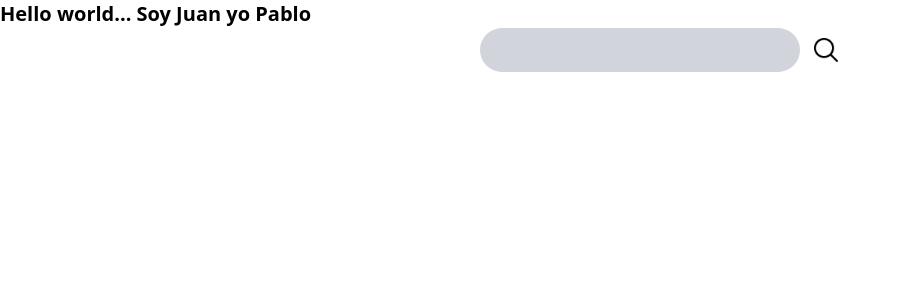
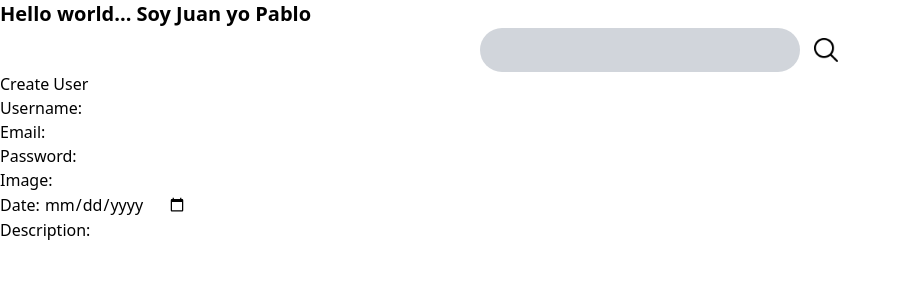
Before and after one commit to Koalaxy-PF/PF_VIDEOGAMES, a React (Vite) app in the folder FRONT_VIDEOGAMES/: page / in a window 1280 px wide. Shown: the top 300 px of the page, without its empty margins (0-901 px from the left). Built offline with nearby package versions, Linux system fonts and the light colour scheme.

Commit message:
Renderizando formulario

```diff
--- a/FRONT_VIDEOGAMES/src/App.jsx
+++ b/FRONT_VIDEOGAMES/src/App.jsx
@@ -1,6 +1,7 @@
 import './App.css'
 import Navbar from "./components/Navbar/Navbar"
 import SearchBar from './components/SearchBar/SearchBar'
+import CreateUser from './views/createUser/createUser'
 
 
 function App() {
@@ -16,7 +17,10 @@ function App() {
       </h1>
     <div>
       <Navbar/>
+      <CreateUser/>
     </div>
+
+
     </div>
   )
 }
--- a/FRONT_VIDEOGAMES/src/views/createUser/createUser.jsx
+++ b/FRONT_VIDEOGAMES/src/views/createUser/createUser.jsx
@@ -1,13 +1,13 @@
-import React, { useState, useEffect } from "react";
-import { useDispatch, useSelector } from "react-redux";
-import { Link, useHistory } from "react-router-dom";
-import validate from "./validators.jsx";
+import React, { useState } from "react";
+//import { useDispatch, useSelector } from "react-redux";
+//import {Link} from "react-router-dom";
+//import validate from "./validators.jsx";
 
 export default function CreateUser() {
-  const dispatch = useDispatch();
-  const history = useHistory();
+ // const dispatch = useDispatch();
+  //const history = useHistory();
 
-  const [errors, setErrors] = useState({});
+  //const [errors, setErrors] = useState({});
 
   const [input, setInput] = useState({
     username: "",
@@ -21,50 +21,52 @@ export default function CreateUser() {
   });
 
   //history.push("/home");
-
+/*
   useEffect(() => {
 
 
-  }, []);
+  }, []); */
 
   return (
     <div>
-      <div>
+     {/*  <div>
         <Link to="/home">
           <button>BACKOALA</button>
         </Link>
-      </div>
+      </div> */}
       <div>
         <h1>Create User</h1>
         <form>
           <div>
             <label>Username: </label>{" "}
-            <input
-              key="username"
+            <input class="bg-grey-300"
+            /*   key="username" */
               type="text"
               name="username"
               value={input.username}
-            ></input>
+            >
+
+            </input>
           </div>
 
           <div>
             <label>Email: </label>{" "}
             <input
-              key="email"
+             key="email"
               type="text"
               name="email"
               value={input.email}
-            ></input>
+            />
           </div>
 
           <div>
             <label>Password: </label>{" "}
             <input
-              key="password"
+               key="password"
               type="password"
               name="password"
               value={input.password}
-            ></input>
+            />
           </div>
 
           <div>
@@ -74,7 +76,7 @@ export default function CreateUser() {
               type="text"
               name="image"
               value={input.image}
-            ></input>
+            />
           </div>
 
           <div>
@@ -84,7 +86,7 @@ export default function CreateUser() {
               type="date"
               name="date"
               value={input.date}
-            ></input>
+            />
           </div>
 
           <div>
@@ -94,7 +96,7 @@ export default function CreateUser() {
               type="text"
               name="description"
               value={input.description}
-            ></input>
+            />
           </div>
 
         </form>
```
